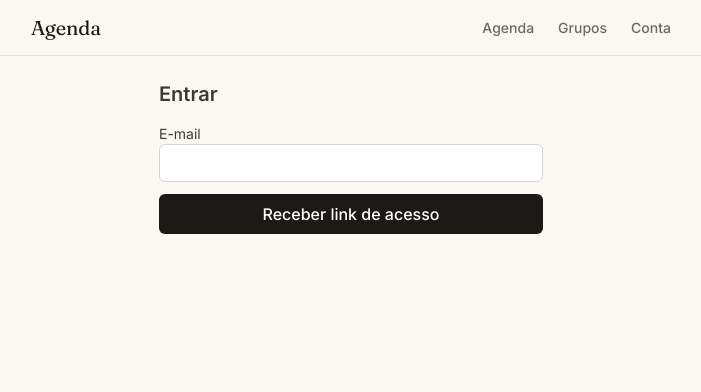
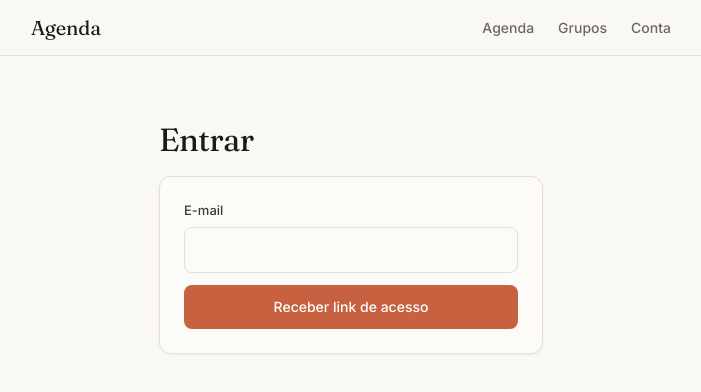
Before and after one commit to eBetcel/instagram-scrapper, a Next.js app in the folder web/: page /entrar in a window 1280 px wide. Shown: the top 392 px of the page, without its empty margins (289-990 px from the left). Built offline with nearby package versions, Linux system fonts and the light colour scheme.

Commit message:
feat(web): entrar e conta na nova identidade; remove estilos antigos
Co-Authored-By: Claude Opus 5.5 <noreply@anthropic.com>

```diff
--- a/web/src/app/conta/BotaoSair.tsx
+++ b/web/src/app/conta/BotaoSair.tsx
@@ -1,6 +1,7 @@
 "use client";
 
 import { useRouter } from "next/navigation";
+import { Botao } from "@/components/ui/Botao";
 import { chamarApi } from "@/lib/api-cliente";
 
 export function BotaoSair() {
@@ -11,8 +12,6 @@ export function BotaoSair() {
     router.refresh();
   }
   return (
-    <button onClick={sair} className="rounded-md border border-stone-300 px-3 py-2 text-sm">
-      Sair
-    </button>
+    <Botao onClick={sair}>Sair</Botao>
   );
 }
--- a/web/src/app/conta/page.tsx
+++ b/web/src/app/conta/page.tsx
@@ -1,6 +1,8 @@
 import type { Metadata } from "next";
 import { Suspense } from "react";
-import { Carregando } from "@/components/Carregando";
+import { Carregando } from "@/components/ui/Carregando";
+import { Cartao } from "@/components/ui/Cartao";
+import { Titulo } from "@/components/ui/Titulo";
 import { apiServidor } from "@/lib/api-servidor";
 import type { Usuario } from "@/lib/tipos";
 import { BotaoSair } from "./BotaoSair";
@@ -10,17 +12,17 @@ export const metadata: Metadata = { title: "Conta" };
 async function DadosDaConta() {
   const eu = await apiServidor<Usuario>("/api/eu");
   return (
-    <dl className="space-y-2 text-sm">
-      <div><dt className="text-stone-500">Nome</dt><dd>{eu.nome}</dd></div>
-      <div><dt className="text-stone-500">E-mail</dt><dd>{eu.email}</dd></div>
-    </dl>
+    <Cartao className="space-y-3 p-4 text-sm"><dl className="space-y-3">
+      <div><dt className="text-apagado">Nome</dt><dd className="text-tinta">{eu.nome}</dd></div>
+      <div><dt className="text-apagado">E-mail</dt><dd className="text-tinta">{eu.email}</dd></div>
+    </dl></Cartao>
   );
 }
 
 export default function Conta() {
   return (
     <section className="space-y-6">
-      <h1 className="text-xl font-semibold">Conta</h1>
+      <Titulo nivel={1}>Conta</Titulo>
       <Suspense fallback={<Carregando />}>
         <DadosDaConta />
         <BotaoSair />
--- a/web/src/app/entrar/FormularioEntrar.tsx
+++ b/web/src/app/entrar/FormularioEntrar.tsx
@@ -1,13 +1,12 @@
 "use client";
 
 import { useState } from "react";
-import { Aviso } from "@/components/Aviso";
-import { campo } from "@/components/campos";
+import { Aviso } from "@/components/ui/Aviso";
+import { Botao } from "@/components/ui/Botao";
+import { Campo } from "@/components/ui/Campo";
 import { chamarApi } from "@/lib/api-cliente";
 
 type Etapa = "email" | "convite" | "enviado";
-
-
 
 export function FormularioEntrar() {
   const [etapa, setEtapa] = useState<Etapa>("email");
@@ -37,31 +36,21 @@ export function FormularioEntrar() {
 
   return (
     <form onSubmit={enviar} className="space-y-3">
-      <label className="block space-y-1 text-sm">
-        <span>E-mail</span>
-        <input type="email" required autoComplete="email" value={email}
-          onChange={(e) => setEmail(e.target.value)} readOnly={etapa === "convite"} className={campo} />
-      </label>
+      <Campo rotulo="E-mail" type="email" required autoComplete="email" value={email}
+        onChange={(e) => setEmail(e.target.value)} readOnly={etapa === "convite"} />
       {etapa === "convite" && (
         <>
-          <p className="text-sm text-stone-600">É a sua primeira vez por aqui: informe o código de convite que você recebeu.</p>
-          <label className="block space-y-1 text-sm">
-            <span>Código de convite</span>
-            <input required value={convite} onChange={(e) => setConvite(e.target.value)}
-              placeholder="XXXX-XXXX" autoCapitalize="characters" className={campo} />
-          </label>
-          <label className="block space-y-1 text-sm">
-            <span>Seu nome</span>
-            <input required maxLength={60} autoComplete="name" value={nome}
-              onChange={(e) => setNome(e.target.value)} className={campo} />
-          </label>
+          <p className="text-sm text-texto">É a sua primeira vez por aqui: informe o código de convite que você recebeu.</p>
+          <Campo rotulo="Código de convite" required value={convite} onChange={(e) => setConvite(e.target.value)}
+            placeholder="XXXX-XXXX" autoCapitalize="characters" />
+          <Campo rotulo="Seu nome" required maxLength={60} autoComplete="name" value={nome}
+            onChange={(e) => setNome(e.target.value)} />
         </>
       )}
       {erro && <Aviso>{erro}</Aviso>}
-      <button type="submit" disabled={enviando}
-        className="w-full rounded-md bg-stone-900 px-3 py-2 font-medium text-white disabled:opacity-50">
+      <Botao variante="primario" type="submit" disabled={enviando} className="w-full">
         {enviando ? "Enviando…" : etapa === "convite" ? "Criar conta e receber o link" : "Receber link de acesso"}
-      </button>
+      </Botao>
     </form>
   );
 }
--- a/web/src/app/entrar/page.tsx
+++ b/web/src/app/entrar/page.tsx
@@ -1,6 +1,8 @@
 import type { Metadata } from "next";
 import { Suspense } from "react";
-import { Aviso } from "@/components/Aviso";
+import { Aviso } from "@/components/ui/Aviso";
+import { Cartao } from "@/components/ui/Cartao";
+import { Titulo } from "@/components/ui/Titulo";
 import { FormularioEntrar } from "./FormularioEntrar";
 
 export const metadata: Metadata = { title: "Entrar" };
@@ -12,12 +14,14 @@ async function AvisoDoLink({ searchParams }: { searchParams: PageProps<"/entrar"
 
 export default function Entrar({ searchParams }: PageProps<"/entrar">) {
   return (
-    <section className="mx-auto max-w-sm space-y-4">
-      <h1 className="text-xl font-semibold">Entrar</h1>
+    <section className="mx-auto max-w-sm space-y-4 pt-4 md:pt-10">
+      <Titulo nivel={1}>Entrar</Titulo>
       <Suspense fallback={null}>
         <AvisoDoLink searchParams={searchParams} />
       </Suspense>
-      <FormularioEntrar />
+      <Cartao className="p-6">
+        <FormularioEntrar />
+      </Cartao>
     </section>
   );
 }
--- a/web/src/components/Aviso.tsx
+++ /dev/null
@@ -1,4 +0,0 @@
-export function Aviso({ tipo = "erro", children }: { tipo?: "erro" | "info"; children: React.ReactNode }) {
-  const cor = tipo === "erro" ? "border-red-200 bg-red-50 text-red-800" : "border-emerald-200 bg-emerald-50 text-emerald-900";
-  return <p role={tipo === "erro" ? "alert" : "status"} className={`rounded-md border px-3 py-2 text-sm ${cor}`}>{children}</p>;
-}
--- a/web/src/components/Carregando.tsx
+++ /dev/null
@@ -1,3 +0,0 @@
-export function Carregando() {
-  return <p className="text-sm text-stone-500">Carregando…</p>;
-}
--- a/web/src/components/campos.ts
+++ /dev/null
@@ -1,3 +0,0 @@
-export const campo = "w-full rounded-md border border-stone-300 bg-white px-3 py-2";
-export const botao = "rounded-md bg-stone-900 px-3 py-2 text-sm font-medium text-white disabled:opacity-50";
-export const botaoSecundario = "rounded-md border border-stone-300 bg-white px-3 py-2 text-sm disabled:opacity-50";
```
